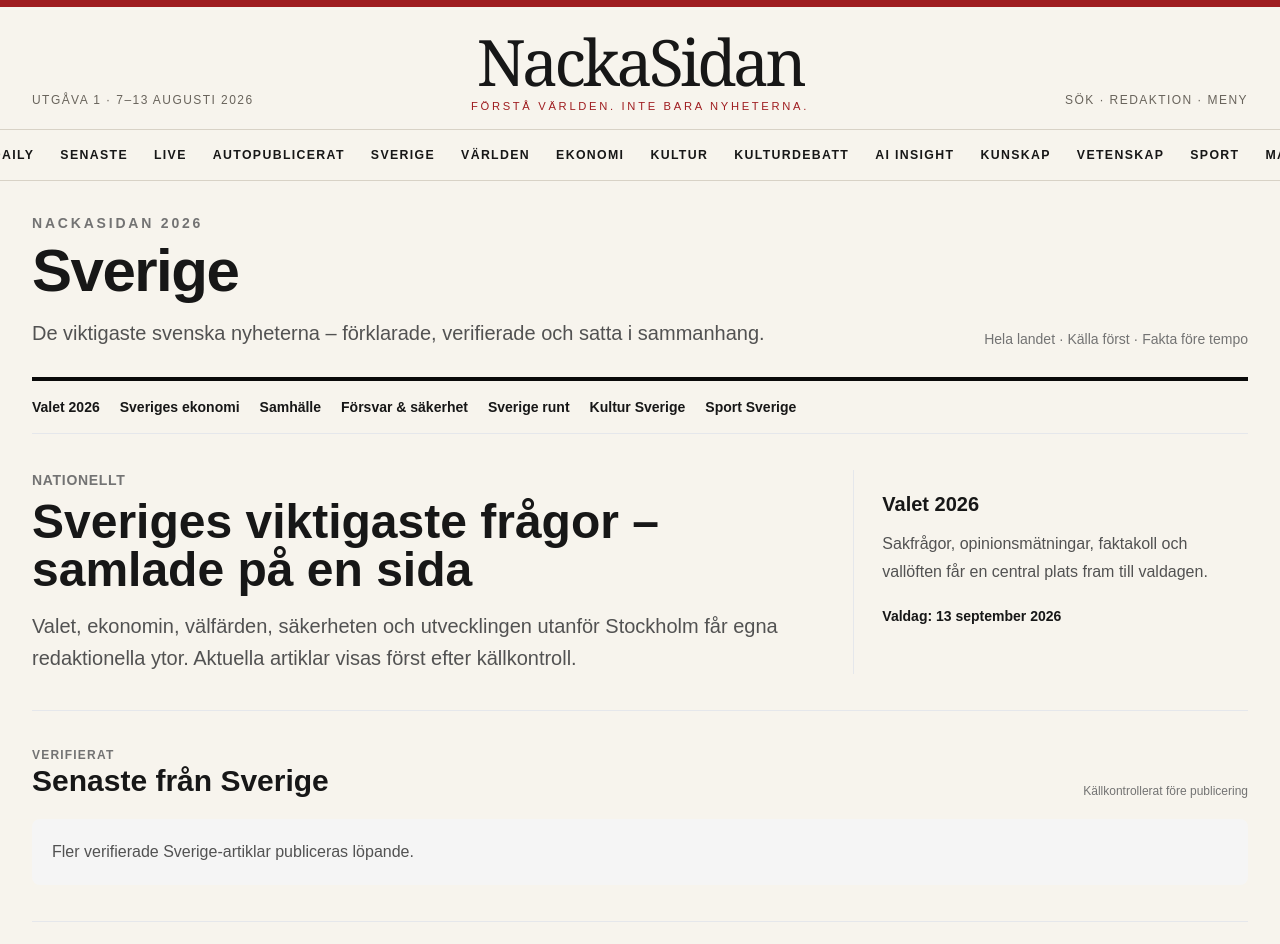
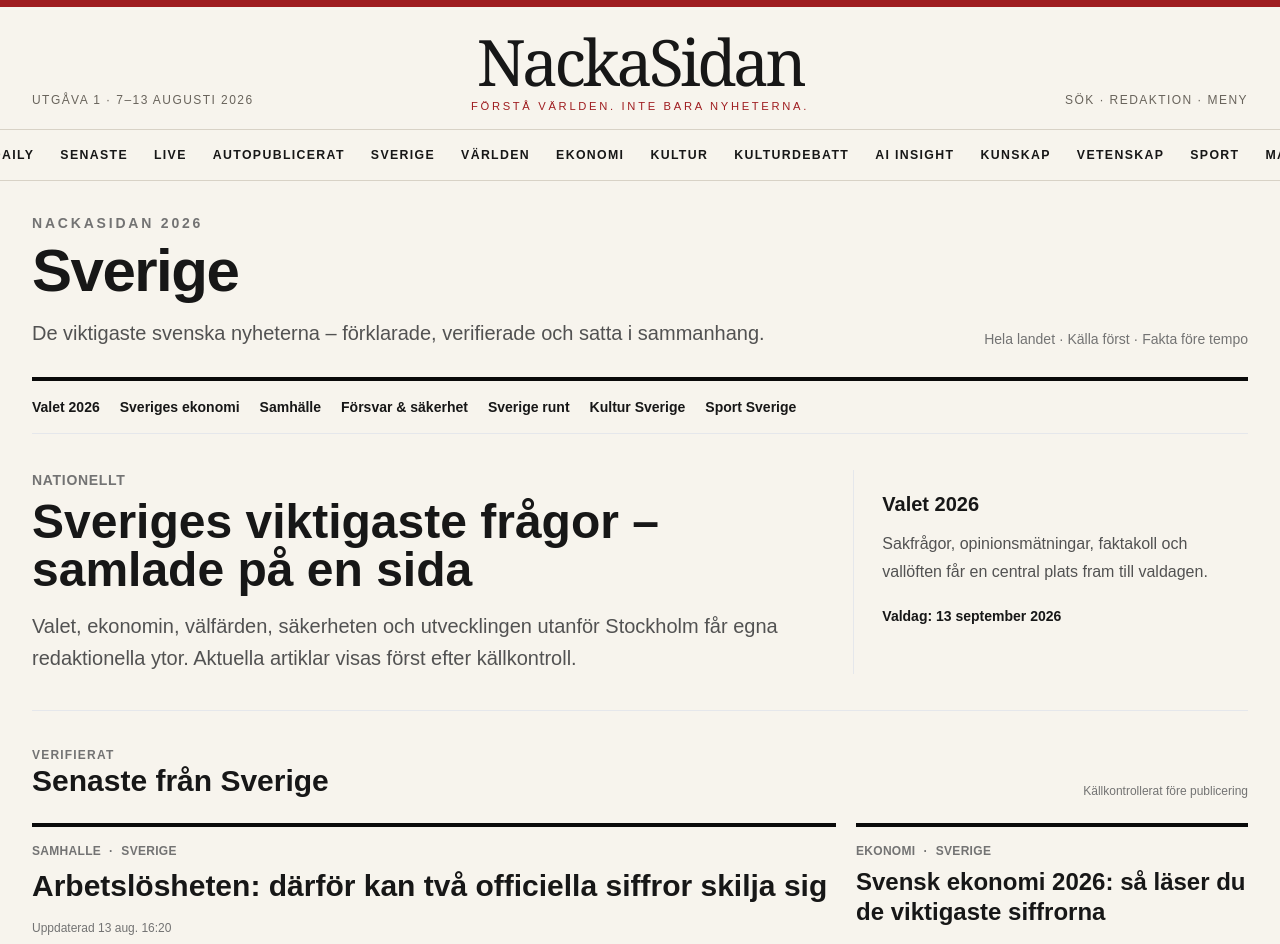
Before and after one commit to Djurgarden2019/NackaSidan-2026, a Next.js app: page /sverige in a window 1280 px wide. Shown: the top 944 px of the page. Built offline with nearby package versions, Linux system fonts and the light colour scheme.

Commit message:
Main 241: seed verified Sweden explainer articles

```diff
--- a/content/swedenArticles220.ts
+++ b/content/swedenArticles220.ts
@@ -1,3 +1,7 @@
 export type SwedenArticle220={slug:string;section:string;title:string;intro:string;publishedAt:string;updatedAt:string;status:'published'|'verify-before-publish';sourceUrls:string[];body:{heading?:string;paragraphs:string[]}[];tags:string[];region?:string};
-export const swedenArticles220:SwedenArticle220[]=[];
+export const swedenArticles220:SwedenArticle220[]=[
+{slug:'valet-2026-viktiga-datum',section:'politik',title:'Valet 2026: datumen du behöver ha koll på',intro:'Sverige går till val den 13 september 2026. Här är de viktigaste hållpunkterna inför riksdags-, region- och kommunvalen.',publishedAt:'2026-08-13T18:00:00+02:00',updatedAt:'2026-08-13T18:00:00+02:00',status:'published',sourceUrls:['https://www.val.se/'],body:[{heading:'Valdagen',paragraphs:['Valdagen är söndagen den 13 september 2026. Väljarna röstar samtidigt till riksdagen, regionfullmäktige och kommunfullmäktige.']},{heading:'Förtidsröstningen',paragraphs:['Förtidsröstningen i Sverige börjar den 26 augusti. Den som planerar att rösta tidigt bör kontrollera öppettider och röstningslokal hos Valmyndigheten eller kommunen.']},{heading:'Så bevakar vi valet',paragraphs:['NackaSidan samlar sakfrågor, opinionsmätningar, vallöften och faktakontroller. Fakta och analys ska hållas tydligt åtskilda och uppgifter som kan förändras ska källkontrolleras före publicering.']}],tags:['Valet 2026','Valmyndigheten','Politik'],region:'Sverige'},
+{slug:'sverige-ekonomi-laget-2026',section:'ekonomi',title:'Svensk ekonomi 2026: så läser du de viktigaste siffrorna',intro:'BNP, konsumtion, export och arbetsmarknad berättar olika delar av samma historia. Här är en guide till hur indikatorerna ska tolkas.',publishedAt:'2026-08-13T18:10:00+02:00',updatedAt:'2026-08-13T18:10:00+02:00',status:'published',sourceUrls:['https://www.scb.se/'],body:[{heading:'BNP visar helheten',paragraphs:['BNP används för att beskriva den samlade ekonomiska aktiviteten. Kvartalsförändringar kan vara ryckiga, vilket gör att utvecklingen också bör jämföras med motsvarande period året före.']},{heading:'Hushållen och exporten',paragraphs:['Hushållens konsumtion säger något om efterfrågan i Sverige medan exporten visar hur svenska företag påverkas av omvärlden. Tillsammans ger indikatorerna en bredare bild än ett enskilt BNP-tal.']},{heading:'Källan först',paragraphs:['Ekonomiska nyckeltal på NackaSidan ska dateras och länkas till primärkällan. När SCB reviderar statistik ska även artikelns uppdateringstid ändras.']}],tags:['Ekonomi','SCB','BNP'],region:'Sverige'},
+{slug:'arbetsloshet-varfor-siffrorna-skiljer-sig',section:'samhalle',title:'Arbetslösheten: därför kan två officiella siffror skilja sig',intro:'AKU och BAS mäter arbetsmarknaden på olika sätt. Skillnaden är viktig när arbetslöshetstal jämförs.',publishedAt:'2026-08-13T18:20:00+02:00',updatedAt:'2026-08-13T18:20:00+02:00',status:'published',sourceUrls:['https://www.scb.se/'],body:[{heading:'Olika statistiksystem',paragraphs:['SCB publicerar flera arbetsmarknadsmått. Arbetskraftsundersökningarna, AKU, bygger på en urvalsundersökning medan Befolkningens arbetsmarknadsstatus, BAS, huvudsakligen bygger på administrativa uppgifter.']},{heading:'Jämför inte rakt av',paragraphs:['Population, åldersgrupper, definitioner och metod kan skilja sig. Därför ska procenttal alltid presenteras tillsammans med vilken statistikserie och period de kommer från.']},{heading:'Vår princip',paragraphs:['När NackaSidan visar arbetslöshet ska metod, period och källa stå nära siffran. Det minskar risken att två korrekta men olika mått framställs som en motsägelse.']}],tags:['Arbetsmarknad','SCB','AKU','BAS'],region:'Sverige'}
+];
 export const swedenArticleRules220={maxOrdinaryNewsAgeDays:10,requireSource:true,requirePublishedAt:true,principles:['Publicerade nyhetsartiklar ska bygga på verifierbara källor.','Analys ska tydligt skiljas från verifierbara fakta.','Gamla artiklar får inte få nytt publiceringsdatum bara för att se färska ut.','Väsentliga uppdateringar ska ändra updatedAt och beskrivas öppet.']};
```
